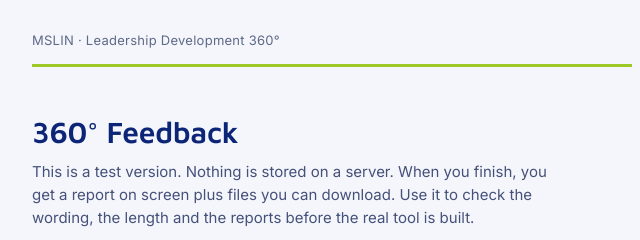
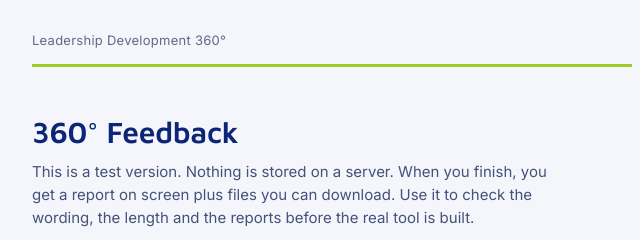
Before and after one commit to drwildermuth/360-Prototype-, a plain HTML site: page index.html in a window 1280 px wide. Shown: the top 240 px of the page, 308-948 px from the left. Drawn offline with Linux system fonts and the light colour scheme.

Commit message:
Remove MSLIN references
Co-Authored-By: Claude Sonnet 5.5 <noreply@anthropic.com>
Claude-Session: https://claude.ai/code/session_018MyNL2wcSsj9CiDGdEwdoX

```diff
--- a/index.html
+++ b/index.html
@@ -3,7 +3,7 @@
 <head>
 <meta charset="utf-8">
 <meta name="viewport" content="width=device-width,initial-scale=1,viewport-fit=cover">
-<title>MSLIN 360° Feedback — Prototype</title>
+<title>360° Feedback — Prototype</title>
 <link rel="preconnect" href="https://fonts.googleapis.com">
 <link rel="preconnect" href="https://fonts.gstatic.com" crossorigin>
 <link href="https://fonts.googleapis.com/css2?family=Maven+Pro:wght@500;600;700&family=Inter:wght@400;500;600&display=swap" rel="stylesheet">
@@ -235,7 +235,7 @@
 <div class="app" id="app">
 
   <div class="masthead">
-    <span class="program">MSLIN &middot; Leadership Development 360&deg;</span>
+    <span class="program">Leadership Development 360&deg;</span>
     <span class="mode" id="modeLabel"></span>
   </div>
 
@@ -728,7 +728,7 @@ function singleReportBody(resp) {
   const hasImp = !!(resp.importance && resp.importance.some(v => v !== null));
   const rows = COMPETENCIES.map((c, ci) => ({name: c.name, imp: hasImp ? resp.importance[ci] : null, avg: mean(resp.ratings[ci]), items: c.items.map((p, ii) => ({text: isSelf ? p[0] : p[1], score: resp.ratings[ci][ii]}))}));
   const overall = mean(rows.map(r => r.avg));
-  let h = '<header><p class="rep-kicker">MSLIN · Leadership Development 360°</p>' +
+  let h = '<header><p class="rep-kicker">Leadership Development 360°</p>' +
     '<h1>' + (isSelf ? 'Self-Assessment Report' : 'Rater Feedback Report') + '</h1>' +
     '<p class="rep-sub">' + (isSelf ? esc(resp.student) : 'Feedback on ' + esc(resp.student) + ' · ' + esc(REL_LABEL[resp.relationship] || resp.relationship)) + ' · ' + today() + '</p>' +
     '<p class="rep-sub">Overall average: <strong>' + f1(overall) + '</strong> on a scale of 1 to 5</p></header>';
@@ -1325,7 +1325,7 @@ function comparisonBody(m, mode) {
   const inc = k => screen || incl[k] !== false;
   const rt = m.raters.length;
   const mgrAll = m.rows.some(r => r.mgr !== null) ? mean(m.rows.map(r => r.mgr)) : null;
-  let h = '<header><p class="rep-kicker">MSLIN · Leadership Development 360°</p><h1>360° Comparison Report</h1>' +
+  let h = '<header><p class="rep-kicker">Leadership Development 360°</p><h1>360° Comparison Report</h1>' +
     '<p class="rep-sub">' + esc(m.self.student) + ' · ' + today() + '</p>' +
     (inc('summary') ? '<div class="stats"><div class="stat self"><div class="v">' + f1(m.overallSelf) + '</div><div class="l">Self, overall</div></div>' +
     '<div class="stat raters"><div class="v">' + f1(m.overallAll) + '</div><div class="l">All raters, overall</div></div>' +
```
Also changed, not shown: narrative/index.html (+4 -4 lines).
